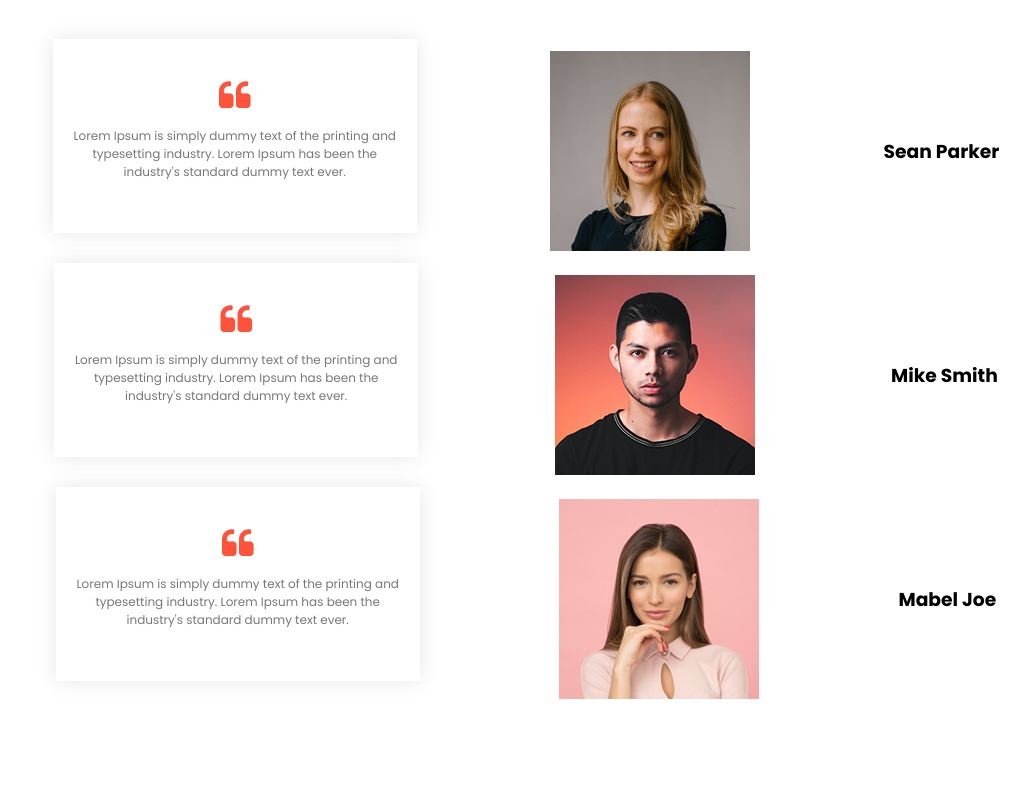
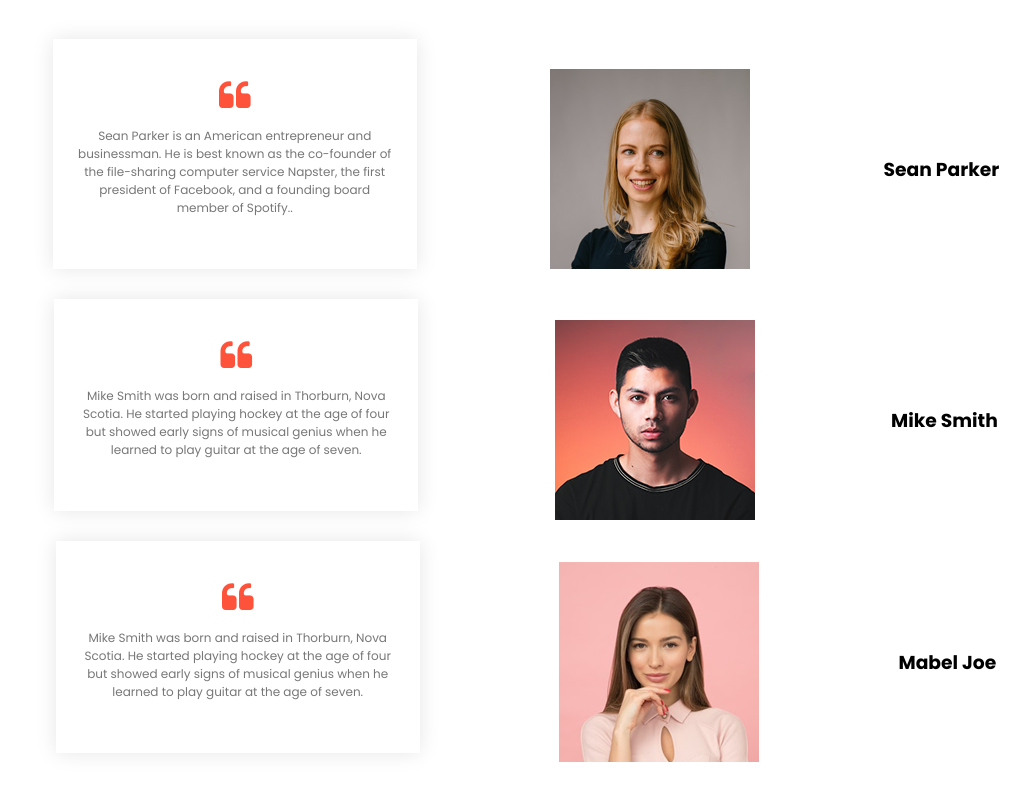
Before and after one commit to sporthub-pseudoprogramnerds/SPORTHUB, a plain HTML site: page index.html in a window 1280 px wide. Shown: the part 3550-4355 px from the top of the page, without its empty margins (114-1150 px from the left). Drawn offline with Linux system fonts and the light colour scheme.

Commit message:
Update index.html

```diff
--- a/index.html
+++ b/index.html
@@ -172,9 +172,9 @@
             <div class="row">
                 <div class="col-3">
                     <i class="fa fa-quote-left"></i>
- <p>Lorem Ipsum is simply dummy text of the printing and
-                    typesetting industry. Lorem Ipsum has been the industry's
-                    standard dummy text ever.</p>
+ <p>Sean Parker is an American entrepreneur and businessman.
+     He is best known as the co-founder of the file-sharing computer service Napster, the first president
+     of Facebook, and a founding board member of Spotify..</p>
                     </div>
                     <img src="user-1.png">
                     <h3>Sean Parker</h3>
@@ -182,9 +182,10 @@
             <div class="row">
                 <div class="col-3">
                     <i class="fa fa-quote-left"></i>
- <p>Lorem Ipsum is simply dummy text of the printing and
-                    typesetting industry. Lorem Ipsum has been the industry's
-                    standard dummy text ever.</p>
+ <p>Mike Smith was born and raised in Thorburn, Nova Scotia.
+     He started playing hockey at the age of four but showed early
+     signs of musical genius when he learned to play guitar at the age of seven.
+</p>
                     </div>
                     <img src="user-2.png">
                     <h3>Mike Smith</h3>
@@ -192,9 +193,9 @@
             <div class="row">
                 <div class="col-3">
                     <i class="fa fa-quote-left"></i>
- <p>Lorem Ipsum is simply dummy text of the printing and
-                    typesetting industry. Lorem Ipsum has been the industry's
-                    standard dummy text ever.</p>
+ <p>Mike Smith was born and raised in Thorburn, Nova Scotia.
+     He started playing hockey at the age of four but showed early signs of musical genius when he learned to play guitar at the age of seven.
+</p>
                 </div>
                     <img src="user-3.png">
                     <h3> Mabel Joe</h3>
```
